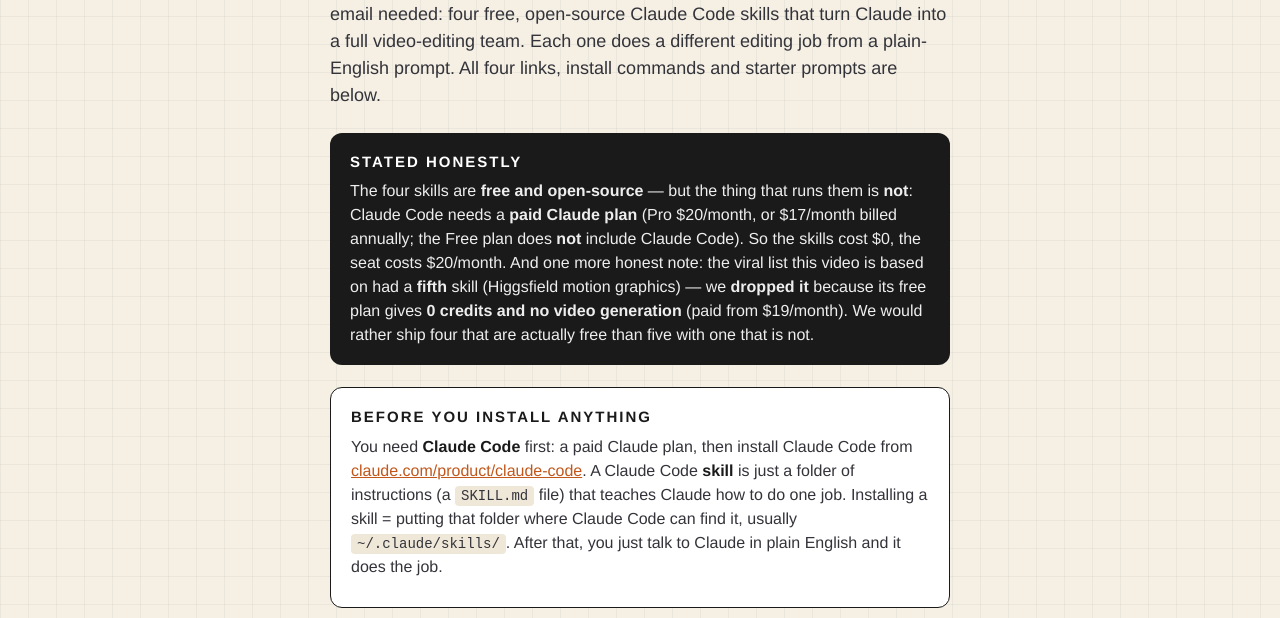
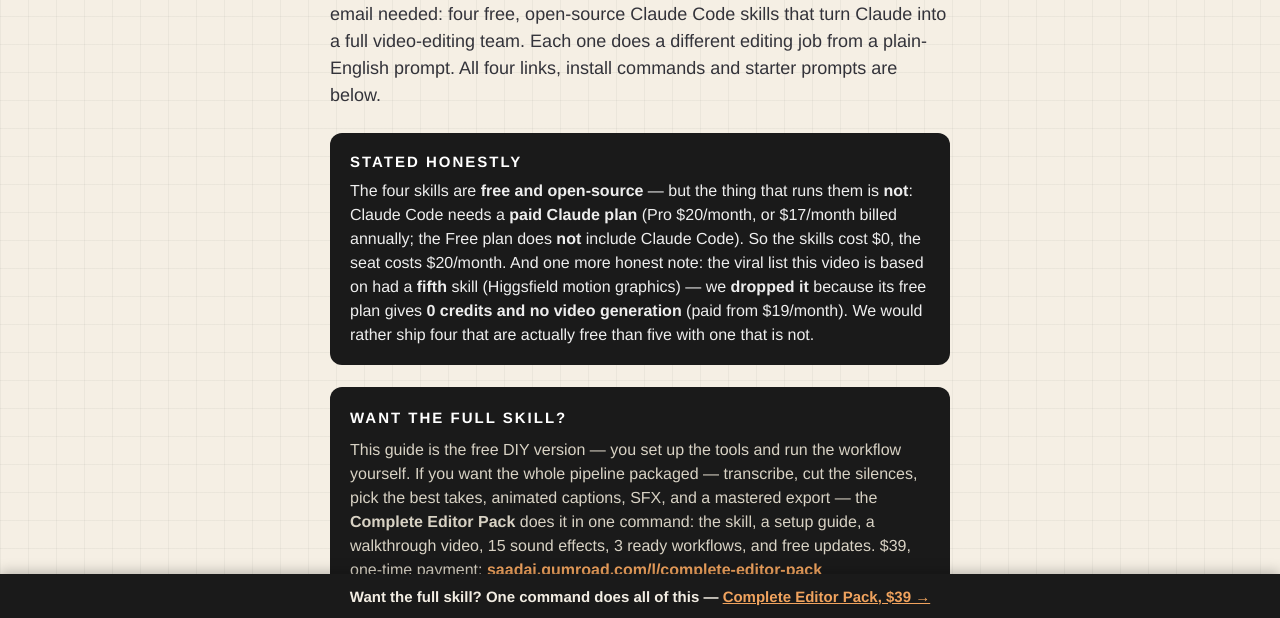
Before and after one commit to saadamir952-prog/saad-ai-guides, a plain HTML site: page four/index.html in a window 1280 px wide. Shown: the part 180-798 px from the top of the page. Drawn offline with Linux system fonts and the light colour scheme.

Commit message:
Update four/index.html

```diff
--- a/four/index.html
+++ b/four/index.html
@@ -15,7 +15,7 @@
     background-size: 28px 28px;
     color: #1A1A1A;
     line-height: 1.5;
-    padding: 24px 16px 48px;
+    padding: 24px 16px 88px;
   }
   .wrap { max-width: 620px; margin: 0 auto; }
   .kicker {
@@ -63,6 +63,8 @@
   .pitch h2 { font-size: 15px; letter-spacing: 2px; text-transform: uppercase; margin-bottom: 8px; color: #fff; }
   .pitch p { font-size: 16px; color: #D8D2C4; }
   .pitch a { color: #F0A35E; font-weight: 700; }
+  .sticky-cta { position: fixed; left: 0; right: 0; bottom: 0; background: #1A1A1A; color: #F2EDE3; text-align: center; padding: 12px 16px; font-size: 15px; font-weight: 700; z-index: 100; box-shadow: 0 -2px 12px rgba(0,0,0,0.25); }
+  .sticky-cta a { color: #F0A35E; font-weight: 700; }
   .done {
     text-align: center; font-size: 16px; color: #33333a;
     margin: 18px 0 6px;
@@ -83,6 +85,12 @@
   <div class="free">
     <h2>Stated honestly</h2>
     <p>The four skills are <b>free and open-source</b> &mdash; but the thing that runs them is <b>not</b>: Claude Code needs a <b>paid Claude plan</b> (Pro $20/month, or $17/month billed annually; the Free plan does <b>not</b> include Claude Code). So the skills cost $0, the seat costs $20/month. And one more honest note: the viral list this video is based on had a <b>fifth</b> skill (Higgsfield motion graphics) &mdash; we <b>dropped it</b> because its free plan gives <b>0 credits and no video generation</b> (paid from $19/month). We would rather ship four that are actually free than five with one that is not.</p>
+  </div>
+
+  <div class="pitch">
+    <h2>Want the full skill?</h2>
+    <p>This guide is the free DIY version &mdash; you set up the tools and run the workflow yourself. If you want the whole pipeline packaged &mdash; transcribe, cut the silences, pick the best takes, animated captions, SFX, and a mastered export &mdash; the <b>Complete Editor Pack</b> does it in one command: the skill, a setup guide, a walkthrough video, 15 sound effects, 3 ready workflows, and free updates. $39, one-time payment: <a href="https://saadai.gumroad.com/l/complete-editor-pack">saadai.gumroad.com/l/complete-editor-pack</a></p>
+    <p>Just want the skill on its own? The starter version is $20, one-time: <a href="https://saadai.gumroad.com/l/claude-video-editor">saadai.gumroad.com/l/claude-video-editor</a></p>
   </div>
 
   <div class="card">
@@ -169,14 +177,10 @@ make install</code></pre>
     </ul>
   </div>
 
-  <div class="pitch">
-    <h2>Want the full skill?</h2>
-    <p>This guide is the free DIY version &mdash; you set up the tools and run the workflow yourself. If you want the whole pipeline packaged &mdash; transcribe, cut the silences, pick the best takes, animated captions, SFX, and a mastered export &mdash; the Claude Video Editor skill does it in one command. $20, one-time payment: <a href="https://saadai.gumroad.com/l/claude-video-editor">saadai.gumroad.com/l/claude-video-editor</a></p>
-  </div>
-
   <p class="done"><b>That&rsquo;s the whole guide &mdash; no email needed.</b> Start with one skill, not all four.</p>
 
   <p class="foot">Made by Saad AI &mdash; follow <b>@saad.aig</b> on Instagram &amp; TikTok.<br>One AI trend explained per video. List popularised by @david_knowsai &mdash; re-verified and rebuilt by @saad.aig (Nov 2026). Guide verified 19 Nov 2026.</p>
 </div>
+<div class="sticky-cta">Want the full skill? One command does all of this &mdash; <a href="https://saadai.gumroad.com/l/complete-editor-pack">Complete Editor Pack, $39 &rarr;</a></div>
 </body>
 </html>
```
